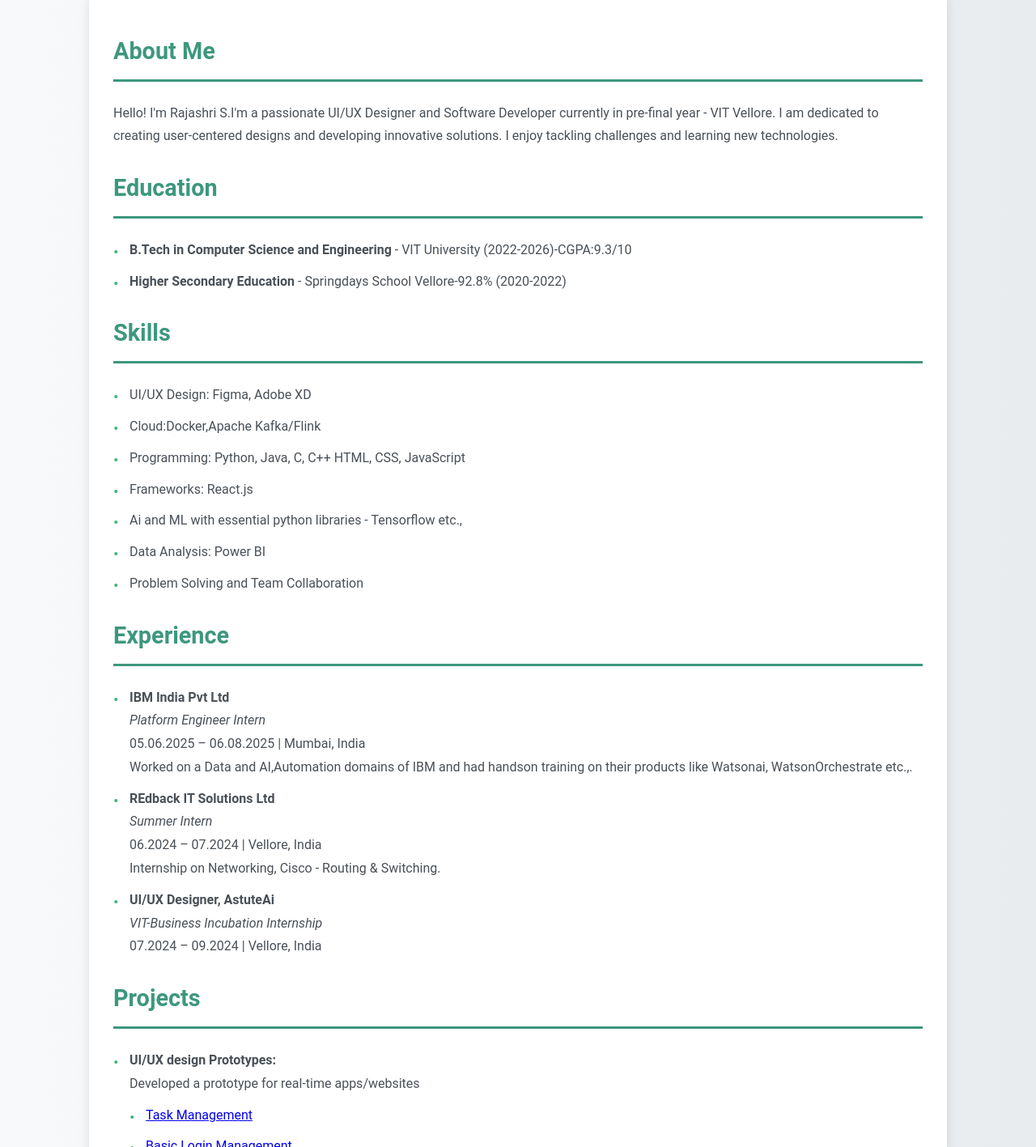
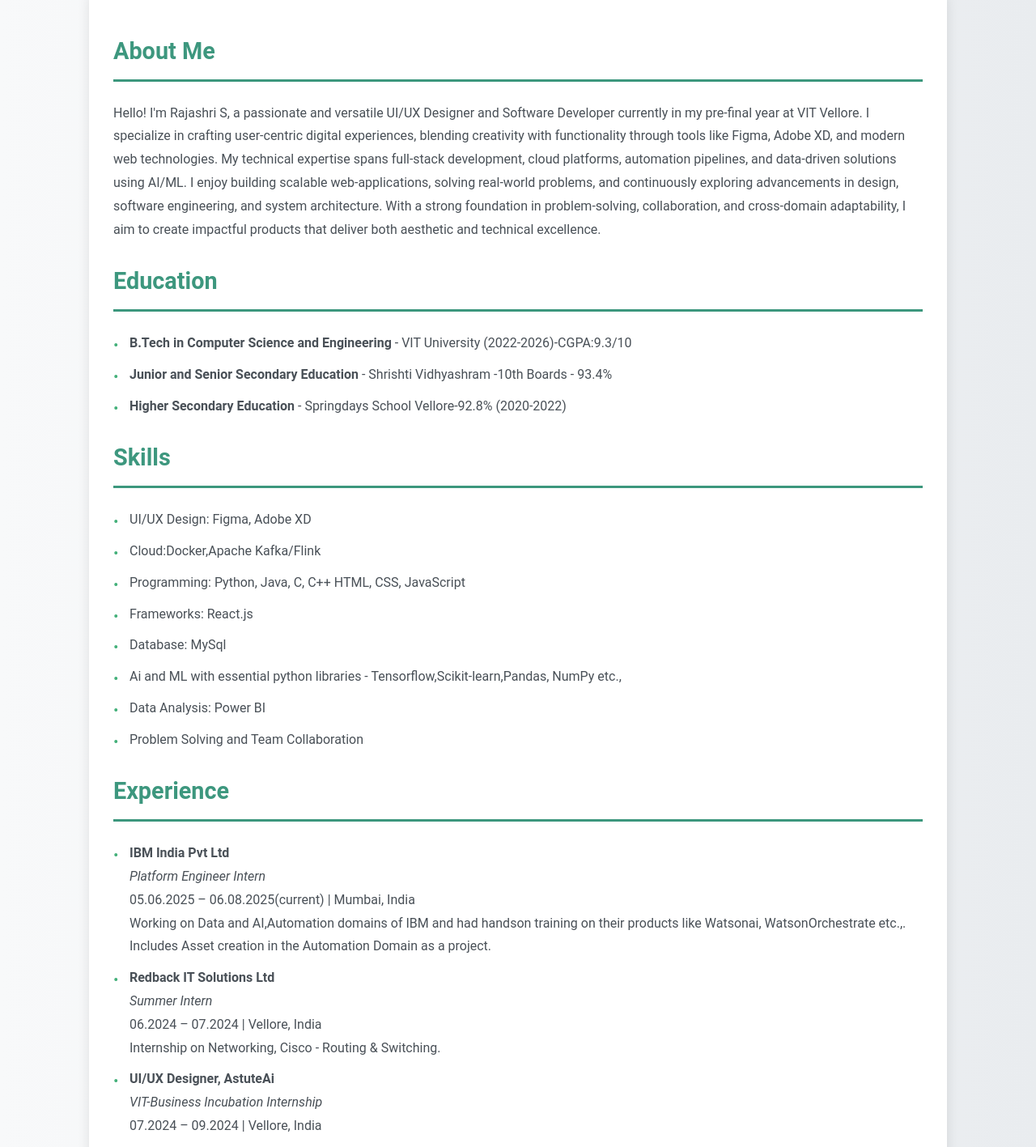
Before and after one commit to Rajashri-sathiyanarayanan/simple-portfolio-website, a plain HTML site: page mywebsite.html in a window 1280 px wide. Shown: the part 540-1957 px from the top of the page at 81% size. Drawn offline with Linux system fonts and the light colour scheme.

Commit message:
Update mywebsite.html

```diff
--- a/mywebsite.html
+++ b/mywebsite.html
@@ -28,12 +28,17 @@
     <main>
         <section id="about">
             <h2>About Me</h2>
-            <p>Hello! I'm Rajashri S.I'm a passionate UI/UX Designer and Software Developer currently in pre-final year - VIT Vellore. I am dedicated to creating user-centered designs and developing innovative solutions. I enjoy tackling challenges and learning new technologies.</p>
+            <p>Hello! I'm Rajashri S, a passionate and versatile UI/UX Designer and Software Developer currently in my pre-final year at VIT Vellore. I specialize in crafting user-centric digital experiences, blending creativity with functionality through tools like Figma, Adobe XD, and modern web technologies.
+                My technical expertise spans full-stack development, cloud platforms, automation pipelines, and data-driven solutions using AI/ML. I enjoy building scalable web-applications, solving real-world problems, and continuously exploring advancements in design, software engineering, and system architecture.
+                With a strong foundation in problem-solving, collaboration, and cross-domain adaptability, I aim to create impactful products that deliver both aesthetic and technical excellence.
+            </p>
+
         </section>
         <section id="education">
             <h2>Education</h2>
             <ul>
                 <li><strong>B.Tech in Computer Science and Engineering</strong> - VIT University (2022-2026)-CGPA:9.3/10</li>
+                <li><strong>Junior and Senior Secondary Education</strong> - Shrishti Vidhyashram -10th Boards - 93.4% </li>
                 <li><strong>Higher Secondary Education</strong> - Springdays School Vellore-92.8% (2020-2022)</li>
             </ul>
         </section>
@@ -44,7 +49,8 @@
                 <li>Cloud:Docker,Apache Kafka/Flink</li>
                 <li>Programming: Python, Java, C, C++ HTML, CSS, JavaScript</li>
                 <li>Frameworks: React.js</li>
-                <li>Ai and ML with essential python libraries - Tensorflow etc.,</li>
+                <li> Database: MySql</li>
+                <li>Ai and ML with essential python libraries - Tensorflow,Scikit-learn,Pandas, NumPy etc.,</li>
                 <li>Data Analysis: Power BI</li>
                 <li>Problem Solving and Team Collaboration</li>
             </ul>
@@ -55,11 +61,12 @@
         <li>
             <strong>IBM India Pvt Ltd</strong><br>
             <em>Platform Engineer Intern</em><br>
-            05.06.2025 – 06.08.2025 | Mumbai, India<br>
-            Worked on a Data and AI,Automation domains of IBM and had handson training on their products like Watsonai, WatsonOrchestrate etc.,.
+            05.06.2025 – 06.08.2025(current) | Mumbai, India<br>
+            Working on Data and AI,Automation domains of IBM and had handson training on their products like Watsonai, WatsonOrchestrate etc.,.
+            Includes Asset creation in the Automation Domain as a project.
         </li>
         <li>
-            <strong>REdback IT Solutions Ltd</strong><br>
+            <strong>Redback IT Solutions Ltd</strong><br>
             <em>Summer Intern</em><br>
             06.2024 – 07.2024 | Vellore, India<br>
             Internship on Networking, Cisco - Routing & Switching.
@@ -92,7 +99,7 @@
                 <li><strong>Pencil Sketch</strong><br>
                     ML based web-application that converts normal images into pencil sketches.
                    <ul>
-                       <li><a href="https://github.com/Rajashri-sathiyanarayanan/pencilsketch" target="_blank">Pencil Sketch</a></li>
+                       <li><a href="https://sketch-app-bvah98re66cdcdk3rdczow.streamlit.app/" target="_blank">Pencil Sketch</a></li>
                    </ul>
                 </li>
                 <li><strong>Clothing Store Website:</strong><br>
```
